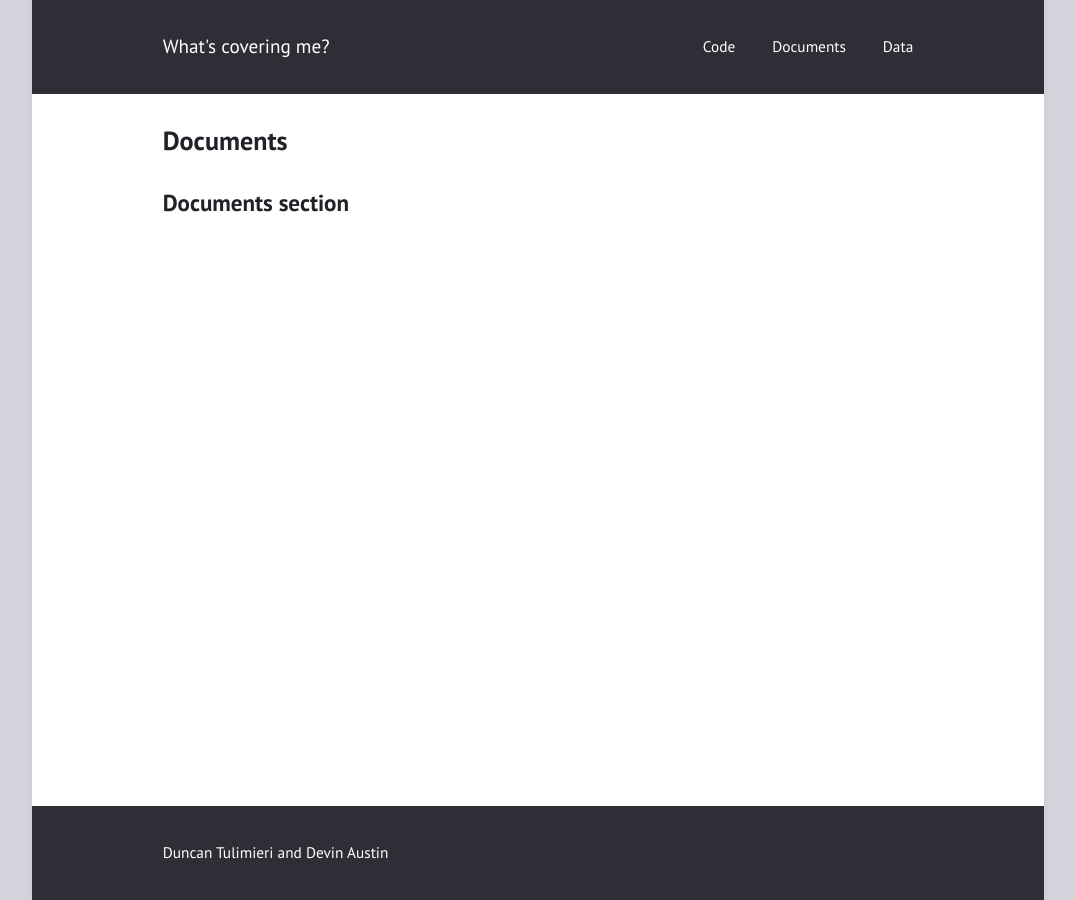
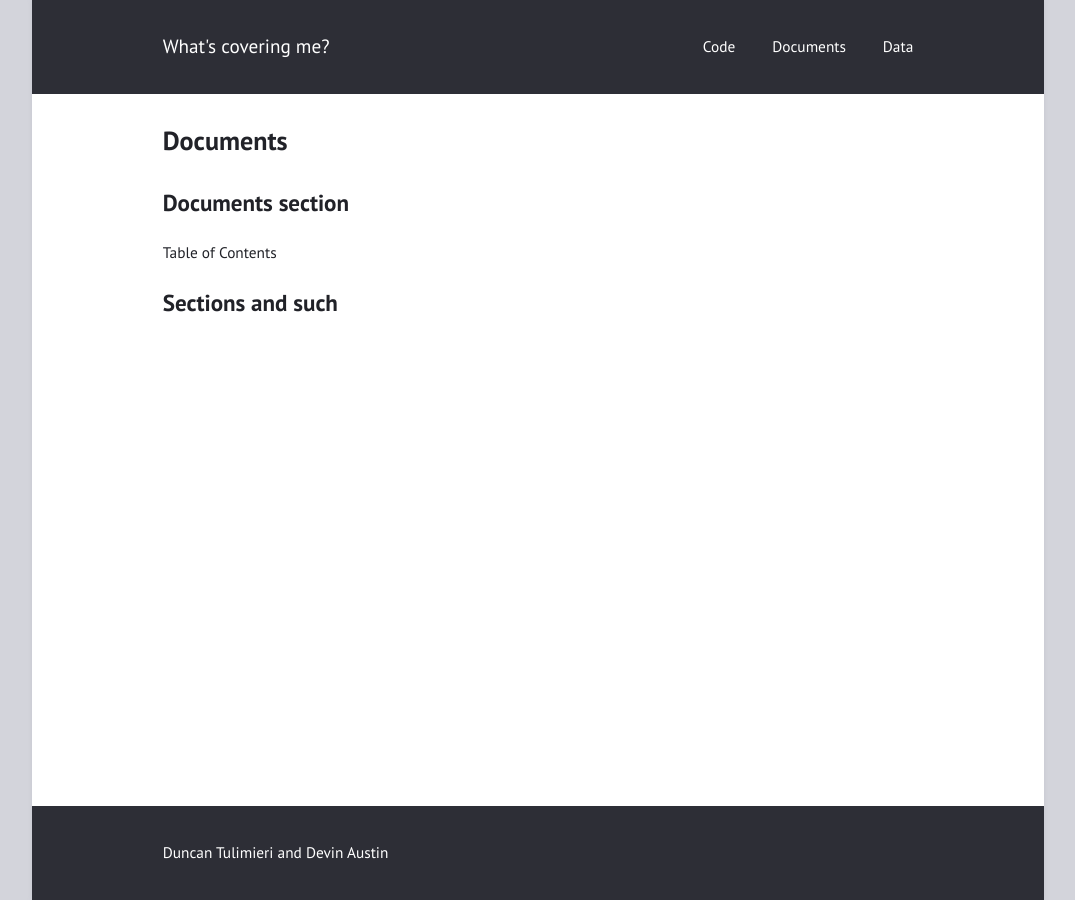
Before and after one commit to tulimid1/what-is-covering-me, a Jekyll site: the page built from documents.md, in a window 1280 px wide. Shown: the whole page, without its empty margins (102-1177 px from the left). Built offline with Jekyll 4.4.1, drawn with Linux system fonts in a browser that asks for light colours.

Commit message:
Update documents.md

```diff
--- a/documents.md
+++ b/documents.md
@@ -6,4 +6,8 @@ permalink: /Documents/
 
 # Documents section
 
-![]()
+Table of Contents
+
+
+
+# Sections and such
```
